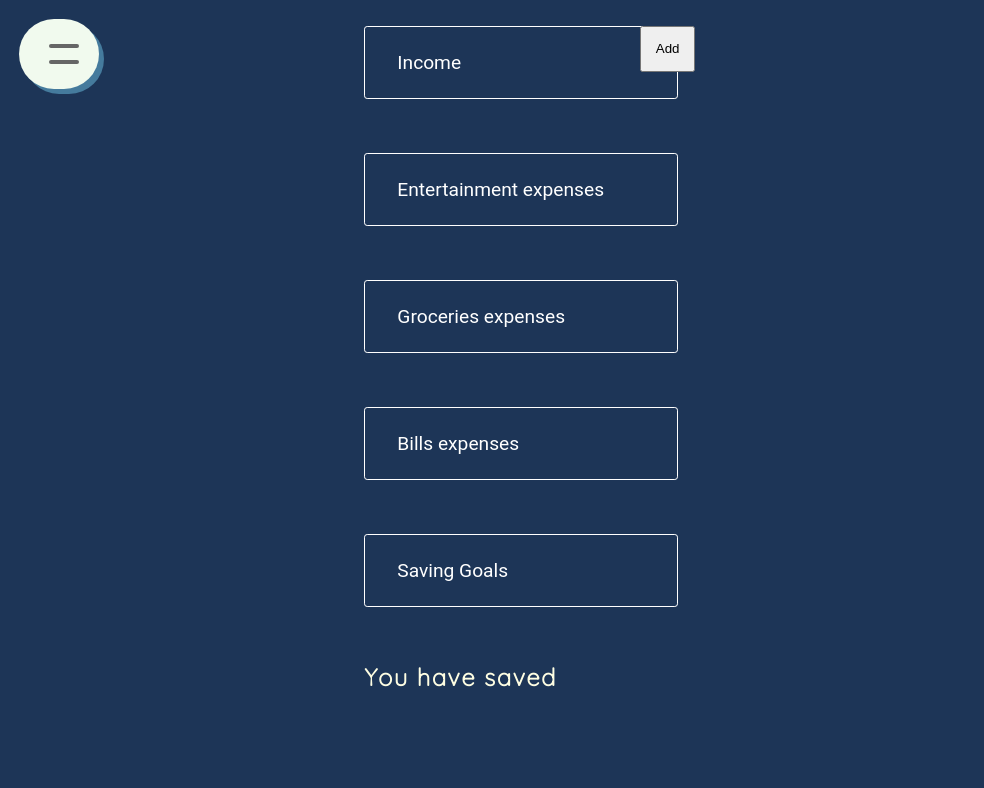
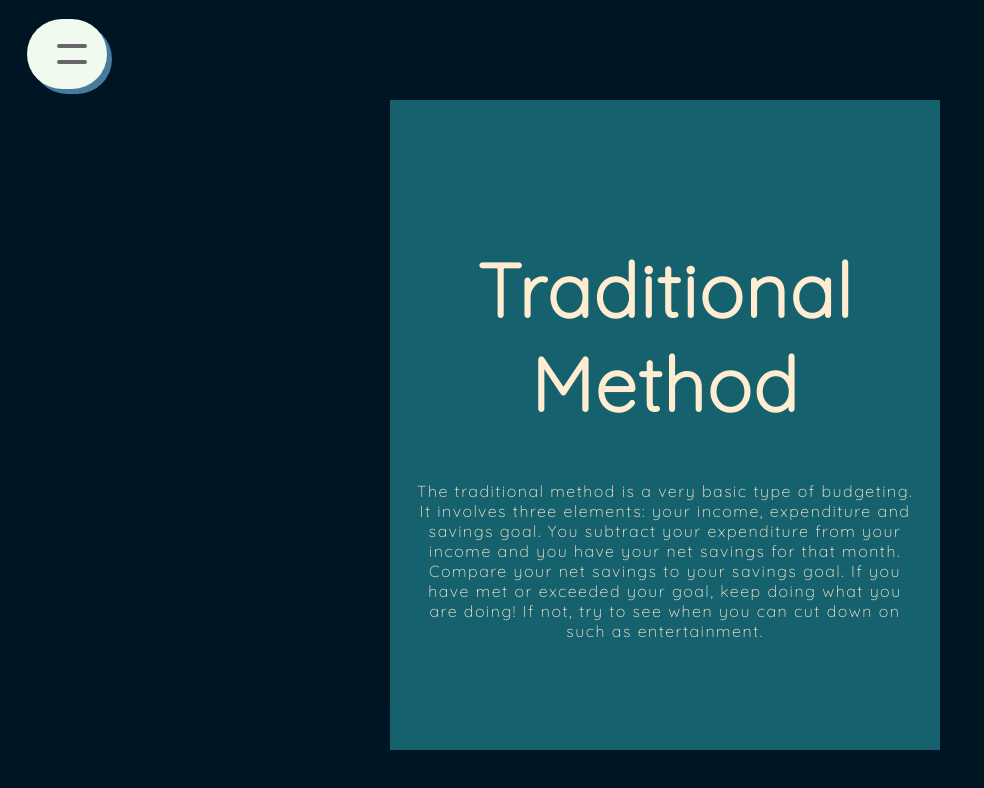
Before and after one commit to Aryaholmukhe/cmdf_hacks, a React (Create React App) app: page /traditional in a window 1280 px wide. Shown: the top 788 px of the page, without its empty margins (0-984 px from the left). Built offline with nearby package versions, Linux system fonts and the light colour scheme.

Commit message:
Co-authored-by: silprerana <silprerana@users.noreply.github.com>

```diff
--- a/src/App.css
+++ b/src/App.css
@@ -1,7 +1,7 @@
 @import url('https://fonts.googleapis.com/css2?family=Quicksand:wght@300&display=swap');
 
 body {
- background-color: #1D3557;
+ background-color: #001524;
  color: #FEFEE3;
  font-family: 'Quicksand', sans-serif;
  letter-spacing: 1.5px;
--- /dev/null
+++ b/src/forms/descrip.js
@@ -0,0 +1,12 @@
+import React from 'react';
+
+
+export default function Description(props){
+    return(
+        <div>
+            <h1 style={{"font-size": "75px"}}>{props.title}</h1>
+            <p>{props.content}</p>
+        </div>
+
+    )
+}
--- a/src/forms/forms.css
+++ b/src/forms/forms.css
@@ -1,20 +1,25 @@
 .all {
-    display: flex;
-    flex-wrap: wrap;
-    margin: 2%;
+
+
   }
 
-  .ask {
-    flex: 50%;
+.desc {
+  vertical-align: middle;
 }
+
 .inputItem{
   margin: 5%;
 }
+
 input{
-      margin-top: 5%;
-      padding-bottom: 5%;
+  margin: 3%;
+  padding: 4%;
+  color: white;
 }
 
+.add{
+  padding: 5%;
+}
 .ans {
   flex: 50%;
 }
@@ -27,51 +32,128 @@
 }
 
 /* input styling */
-  *,
-*::after,
-*::before {
-  margin: 0;
-  padding: 0;
-  box-sizing: inherit;
-  font-size: 62,5%;
+.flip-card-back>input{
+  background-color: transparent;
+  border: 0.5px solid white;
+  border-radius: 2%;
 }
 
 
-.form__label {
-  font-family: 'Roboto', sans-serif;
-  font-size: 1.2rem;
-  margin-left: 2rem;
-  margin-top: 0.7rem;
-  display: block;
-  transition: all 0.3s;
-  transform: translateY(0rem);
-  color: white;
+/* input styling ending */
+
+/* flip card */
+
+.flip-card {
+  background-color: transparent;
+  width: 500px;
+  height: 600px;
+  perspective: 1000px;
+  position: absolute;
+  left: 50%;
+  top: 50%;
+  transform: translate(-50%, -50%);
+  padding: 10px;
 }
 
-.form__input {
-  font-family: 'Roboto', sans-serif;
-  color: rgb(255, 255, 255);
-  font-size: 1.2rem;
-	margin: 0 auto;
-  padding: 1.5rem 2rem;
-  border-radius: 0.2rem;
-  background-color: rgba(255, 255, 255, 0);
-  border: 0.5px solid white;
-  width: 90%;
-  display: block;
-  /* border-bottom: 0.3rem solid transparent; */
-  transition: all 0.3s;
-}
-.form__input::placeholder{
-    color: white;
-}
-.form__input:placeholder-shown + .form__label {
-  opacity: 0;
-  visibility: hidden;
-  -webkit-transform: translateY(-4rem);
-  transform: translateY(-4rem);
+.flip-card-inner {
+  position: relative;
+  width: 100%;
+  height: 100%;
+  text-align: center;
+  transition: transform 0.6s;
+  transform-style: preserve-3d;
+  box-shadow: 0 4px 8px 0 rgba(0,0,0,0.2);
 }
 
-.add{
+.flip-card:hover .flip-card-inner {
+  transform: rotateY(180deg);
+}
+
+.flip-card-front, .flip-card-back {
+  position: absolute;
+  width: 100%;
+  height: 100%;
   padding: 5%;
+  -webkit-backface-visibility: hidden;
+  backface-visibility: hidden;
 }
+
+.flip-card-front {
+  background-color: #15616D;
+  color: #FFECD1;
+  display: flex;
+  justify-content: center;
+  align-items: center;
+}
+
+.flip-card-back {
+  background-color: #15616D;
+  color: white;
+  transform: rotateY(180deg);
+}
+
+.flip-card-back > Inputs {
+  padding: 0;
+}
+/* end of flip card */
+
+
+
+
+
+.sbt-btn {
+  /* margin-top: 64px; */
+}
+
+.sbt-btn-1 {
+  background-color: rgba(0,0,0,0);
+  border: none;
+}
+
+
+@import url('https://fonts.googleapis.com/css?family=Montserrat:600&display=swap');
+
+.submit{
+  position: relative;
+  display: inline-flex;
+  width: 180px;
+  height: 55px;
+  margin: 0 15px;
+  margin-top: 7%;
+  perspective: 1000px;
+  bottom: 0;
+}
+.submit a{
+  font-size: 19px;
+  letter-spacing: 1px;
+  transform-style: preserve-3d;
+  transform: translateZ(-25px);
+  transition: transform .25s;
+  font-family: 'Montserrat', sans-serif;
+
+}
+.submit a:before,
+.submit a:after{
+  position: absolute;
+  content: "SUBMIT";
+  height: 55px;
+  width: 180px;
+  display: flex;
+  align-items: center;
+  justify-content: center;
+  border: 5px solid #FF7D00;
+  box-sizing: border-box;
+  border-radius: 5px;
+}
+.submit a:before{
+  color: #fff;
+  background: #FF7D00;
+  transform: rotateY(0deg) translateZ(25px);
+}
+.submit a:after{
+  color: #FF7D00;
+  transform: rotateX(90deg) translateZ(25px);
+}
+.submit a:hover{
+  transform: translateZ(-25px) rotateX(-90deg);
+}
--- a/src/forms/ftt.js
+++ b/src/forms/ftt.js
@@ -1,17 +1,58 @@
-function fifty_thirty_twenty(income, needs, wants, savings) {
-    let allocated_needs = 0.5 * income;
-    let allocated_wants = 0.3 * income;
-    let allocated_savings = 0.2 * income;
+import React, { useState } from 'react';
+import Inputs from './inputs';
+import './forms.css';
 
-    let extra_needs = allocated_needs - needs;
-    let extra_wants = allocated_wants - wants;
 
-    if (extra_needs < 0) {
-      extra_needs = 0;
-    } else if (extra_wants < 0) {
-      extra_wants = 0;
+let final, saving, total_savings;
+// this ftt() allows you to compare your ideal ftt plan to your current expenditures
+function fifty_thirty_twenty(income, needs, wants) {
+  let allocated_needs = 0.5 * income;
+  let allocated_wants = 0.3 * income;
+  let allocated_savings = 0.2 * income;
 
-    let total_savings = extra_needs + extra_wants + allocated_savings + (0.1*income);
-    return total_savings;
+  let extra_needs = allocated_needs - needs;
+  let extra_wants = allocated_wants - wants;
+
+  if (extra_needs < 0 || extra_wants < 0) {
+    saving = income + (extra_needs + extra_wants);
+    console.log(saving);
+  } else {
+    total_savings = extra_needs + extra_wants + allocated_savings;
+    console.log(total_savings);
+    console.log(total_savings);
   }
 }
+
+export default function Ftt() {
+
+  let [income, setIncome] = useState(0);
+  let [needs, setNeeds] = useState(0);
+  let [wants, setWants] = useState(0);
+
+  function submitFunction() {
+
+    final = fifty_thirty_twenty(Number(income), Number(needs), Number(wants));
+    console.log(income, needs, wants)
+  }
+
+  return (
+    <div>
+    <label>Income</label>
+      <input  onChange={(event) => { setIncome(event.target.value) }} value={income} /><br />
+      <label>Needs</label>
+      <input  onChange={(event) => { setNeeds(event.target.value) }} value={needs} /><br />
+      <label>Wants</label>
+      <input  onChange={(event) => { setWants(event.target.value) }} value={wants} /><br />
+
+      <button className='sbt-btn-1' onClick={submitFunction}>
+        <span class="submit"><a href="#"></a></span>
+      </button>
+
+
+
+      <h1>{income}</h1>
+    </div>
+
+  )
+
+}
--- a/src/forms/inputs.js
+++ b/src/forms/inputs.js
@@ -1,4 +1,5 @@
 import React from 'react';
+import Description from "./descrip"
 
 export default function Inputs(props) {
     return (
--- a/src/forms/traditional.js
+++ b/src/forms/traditional.js
@@ -1,13 +1,13 @@
 import React, { useState } from 'react';
-import Inputs from "./inputs";
 import "./forms.css";
+import Description from "./descrip"
 
 let saving, final;
 function trad(income, entertainment, groceries, bills, savings_goal) {
   console.log(income);
-    console.log(entertainment)
-    console.log(groceries)
-    console.log(bills)
+  console.log(entertainment);
+  console.log(groceries);
+  console.log(bills);
   console.log(savings_goal);
   let net_savings = Number(income) - (Number(entertainment) + Number(groceries) + Number(bills));
   console.log(net_savings);
@@ -15,46 +15,59 @@ function trad(income, entertainment, groceries, bills, savings_goal) {
   console.log(savings_diff);
 
   if (savings_diff >= savings_goal) {
-        saving = savings_goal-savings_diff;
+    saving = savings_goal - savings_diff;
     return "GOOD JOB!"
   } else {
+    saving = savings_goal+savings_diff;
     return "ELIANA POOP IS SAD!";
   }
 }
 
-export default function Traditional(){
+export default function Traditional() {
 
   let [income, setIncome] = useState(0);
   let [entertain, setEntertain] = useState(0);
   let [groc, setGroc] = useState(0);
   let [bills, setBills] = useState(0);
   let [savGoal, setSavgoal] = useState(0);
-    function submitFunction () {
-     final = trad(income, entertain, groc, bills, savGoal);
+  function submitFunction() {
+    final = JSON.stringify(trad(income, entertain, groc, bills, savGoal));
   }
 
 
-    return(
+  return (
     // you need income, entertainment expenses, groceries expenses, regular bills, and the goal for savings
-        <div className='all'>
-        <div className='ask'>
-        <Inputs name="Income" item="income" onChange={(event)=>{setIncome(event.target.value)}} value={income} /><br/>
-        <Inputs name="Entertainment expenses" item="entertain" onChange={(event)=>{setEntertain(event.target.value)}} value={entertain} /><br/>
-        <Inputs name="Groceries expenses" item="groceries" onChange={(event)=>{setGroc(event.target.value)}} value={groc} /><br/>
-        <Inputs name="Bills expenses" item="bills" onChange={(event) => {setBills(event.target.value)}} value={bills} /><br/>
-        <Inputs name="Saving Goals" item="savGoals" onChange={(event)=>{setSavgoal(event.target.value)}} value={savGoal} /><br/>
+    <div>
+
+      {/* <h1>{final}</h1>
+      <h2>You have saved {saving}</h2> */}
+
+      {/* this is a flip card containing the form */}
+      <div class="flip-card">
+        <div class="flip-card-inner">
+          <div class="flip-card-front">
+            <Description class="desc" title="Traditional Method" content="The traditional method is a very basic type of budgeting. It involves three elements: your income, expenditure and savings goal. You subtract your expenditure from your income and you have your net savings for that month. Compare your net savings to your savings goal. If you have met or exceeded your goal, keep doing what you are doing! If not, try to see when you can cut down on such as entertainment." />
           </div>
-        <div className='ans'>
-        <button className='add' onClick={submitFunction}>
-          <span>Add</span>
+          <div class="flip-card-back">
+            <label for="name" className="form__label">Income</label>
+            <input placeholder='Income' type="number" id="income" className="form__input name" name="income" onChange={(event) => { setIncome(event.target.value) }} value={income} /><br />
+            <label for="name" className="form__label">Entertainment</label>
+            <input placeholder="Entertainment" type="number" id="entertainment" className="form__input name" name="entertainment" onChange={(event) => { setEntertain(event.target.value) }} value={entertain} /><br />
+            <label for="name" className="form__label">Groceries</label>
+            <input placeholder="Groceries" type="number" id="groceries" className="form__input name" name="groceries" onChange={(event) => { setGroc(event.target.value) }} value={groc} /><br />
+            <label for="name" className="form__label">Bills</label>
+            <input placeholder="Bills" type="number" id="bills" className="form__input name" name="bills" onChange={(event) => { setBills(event.target.value) }} value={bills} /><br />
+            <label for="name" className="form__label">Saving Goals</label>
+            <input placeholder="Goals" type="number" id="savings_goal" className="form__input name" name="savings_goal" onChange={(event) => { setSavgoal(event.target.value) }} value={savGoal} /><br />
+
+            <button className='sbt-btn-1' onClick={submitFunction}>
+              <span class="submit"><a></a></span>
             </button>
-
-        <h1>{}</h1>
+            <h1>Here {saving}</h1>
+          </div>
+        </div>
       </div>
 
-
-        <h1>{final}</h1>
-        <h2>You have saved {saving}</h2>
 
 
     </div>
--- a/src/header.js
+++ b/src/header.js
@@ -1,5 +1,5 @@
 import React from "react";
-import "./navbutton.css";
+import "./main.css";
 
 export default function Header(){
     return(
@@ -9,7 +9,7 @@ export default function Header(){
         </nav></div>
         <div className="header">
             <h1>MoneyBack</h1>
-            <h4>Helping Others Pay Off Debt Caused by Job-Layoff by Spreading Awareness about Budgeting Methods</h4>
+            <h4>Helping Others Pay Off Debt Caused by Job-Layoff by using <span className="word_decor">Budgeting Methods</span> and <span className="word_decor">Techniques</span></h4>
             {/* <li>Assist individuals and families </li> */}
             </div>
         </div>
--- a/src/navbutton.css
+++ b/src/main.css
@@ -17,17 +17,24 @@ body{
 
 .header{
     text-align: center;
+
 }
 
 .header > h1 {
     font-size: 144px;
+    margin: 5%;
     /* border: 1px solid #F1FAEE; */
 
 }
 
 .header > h4 {
     font-size: 32px;
-    padding-bottom: 350px;
+    padding-bottom: 20%;
+}
+
+.word_decor{
+    text-decoration-line: underline;
+    text-decoration-color: #FF7D00;
 }
 
 .nav, .menu {
@@ -38,7 +45,7 @@ body{
 }
 
 .nav {
-    position: fixed;
+    position: absolute;
     margin-left: 1.5%;
     margin-top: 1.5%;
     background-color: #F1FAEE;
@@ -47,6 +54,7 @@ body{
     border-radius: 50px;
     overflow: hidden;
     box-shadow: 5px 5px 0px #457B9D;
+    z-index: 99;
 }
 .nav:hover{
     box-shadow: 1px 1px 20px #457B9D;
--- a/src/navbutton.js
+++ b/src/navbutton.js
@@ -1,5 +1,5 @@
 import React from 'react';
-import './navbutton.css';
+import './main.css';
 
 export default function Navbutton(){
     return (
@@ -8,11 +8,11 @@ export default function Navbutton(){
           <span></span>
           <span></span>
           <div class="menu">
-            <li><a href="#">home</a></li>
-            <li><a href="#">about</a></li>
-            <li><a href="#">cursos</a></li>
-            <li><a href="#">blog</a></li>
-            <li><a href="#">contactos</a></li>
+            <li><a href="#home">home</a></li>
+            <li><a href="/about">about</a></li>
+            <li><a href="#">planner</a></li>
+            <li><a href="#">team</a></li>
+            <li><a href="#">contact</a></li>
           </div>
       </div>
 
```
Also changed, not shown: src/App.js (+9 -8 lines), src/team.js (added, +10 -0 lines), src/text.js (added, +16 -0 lines). Lines whose indentation alone changed are shown as unchanged.
